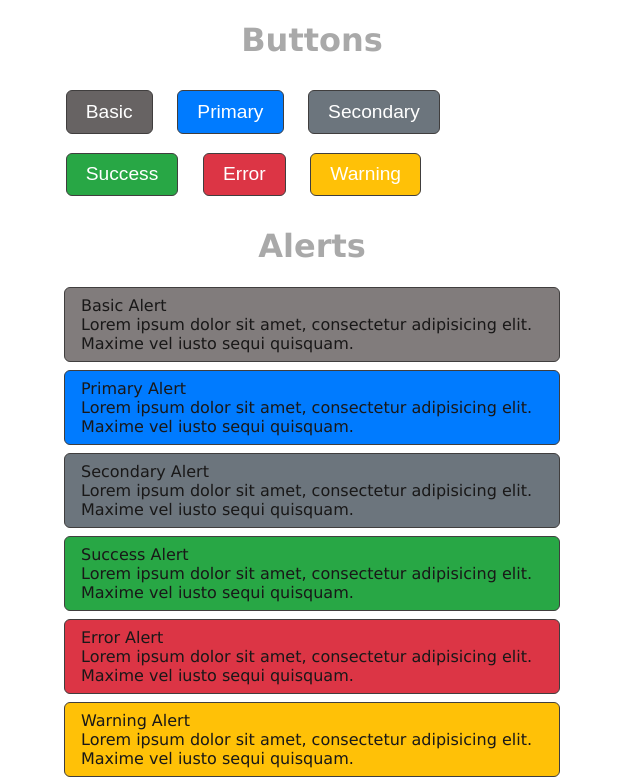
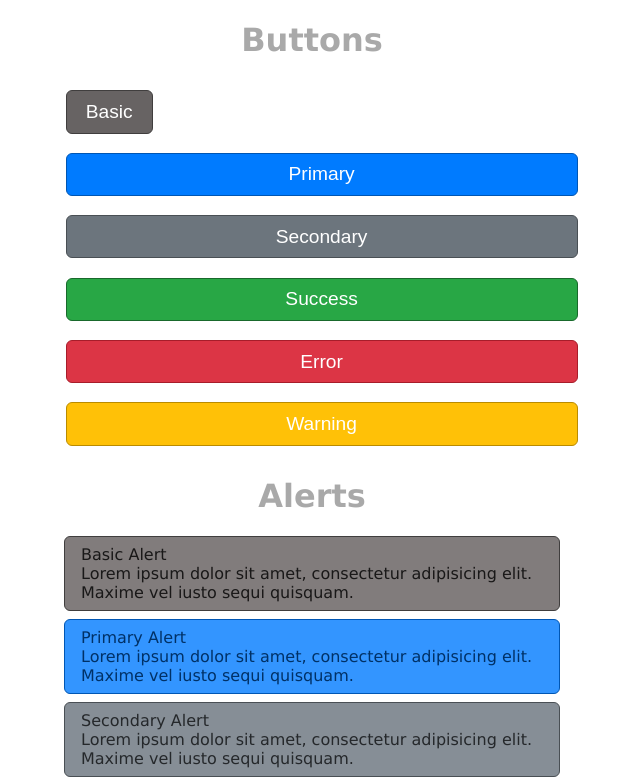
Before and after one commit to WSU-SoC-WEB2620-CU/web2620-class-activities-Oles1, a website built with Vite: page src/example06.html in a window 1280 px wide. Shown: the top 782 px of the page, without its empty margins (328-968 px from the left). Built offline with nearby package versions, Linux system fonts and the light colour scheme.

Commit message:
Final version-revised

```diff
--- a/src/stylesheets/alert.scss
+++ b/src/stylesheets/alert.scss
@@ -1,4 +1,4 @@
-@mixin make-alert {
+@mixin make-alert($basic-btnColor) {
   margin: 0.5em;
   padding: 0.5em 1em;
   font-size: 1rem;
--- a/src/stylesheets/button.scss
+++ b/src/stylesheets/button.scss
@@ -1,5 +1,5 @@
 // buttons
-@mixin make-button {
+@mixin make-button($basic-btnColor) {
   margin: 0.5em;
   padding: 0.5em 1em;
   font-size: 1.2rem;
--- a/src/stylesheets/example06.scss
+++ b/src/stylesheets/example06.scss
@@ -10,26 +10,27 @@ body {
   font-family: Verdana, Geneva, sans-serif;
   font-size: 16px;
 }
-
+/* using mixin with arguments */
 .button {
-  @include make-button;
+  @include make-button($basic-btnColor);
   &:hover {
-    background: lighten($basic-btnColor, 10%);
+    cursor: pointer;
+    @include make-button(darken($basic-btnColor, 10%));
   }
   &.primary {
-    background-color: $primary-color;
+    @include make-button($primary-color);
   }
   &.secondary {
-    background-color: $secondary-color;
+    @include make-button($secondary-color);
   }
   &.success {
-    background-color: $success-color;
+    @include make-button($success-color);
   }
   &.error {
-    background-color: $error-color;
+    @include make-button($error-color);
   }
   &.warning {
-    background-color: $warning-color;
+    @include make-button($warning-color);
   }
 }
 
@@ -45,7 +46,7 @@ body {
 }
 
 .alert {
-  @include make-alert;
+  @include make-alert($basic-btnColor);
   &.title {
     font-size: 1.5rem;
     padding-bottom: 0.5rem;
@@ -57,18 +58,18 @@ body {
     }
   }
   &.primary {
-    background-color: $primary-color;
+    @include make-alert($primary-color);
   }
   &.secondary {
-    background-color: $secondary-color;
+    @include make-alert($secondary-color);
   }
   &.success {
-    background-color: $success-color;
+    @include make-alert($success-color);
   }
   &.error {
-    background-color: $error-color;
+    @include make-alert($error-color);
   }
   &.warning {
-    background-color: $warning-color;
+    @include make-alert($warning-color);
   }
 }
```
